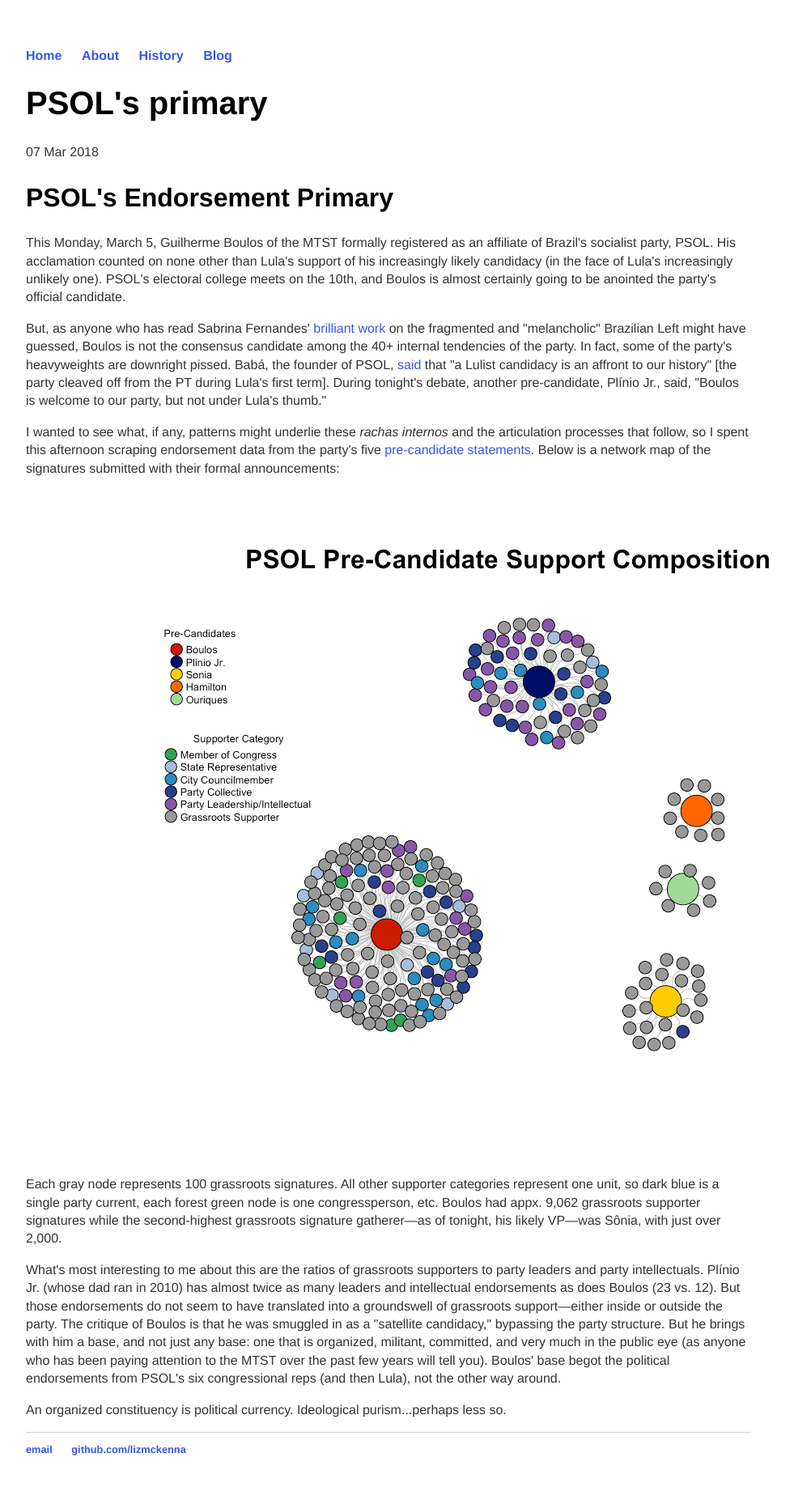
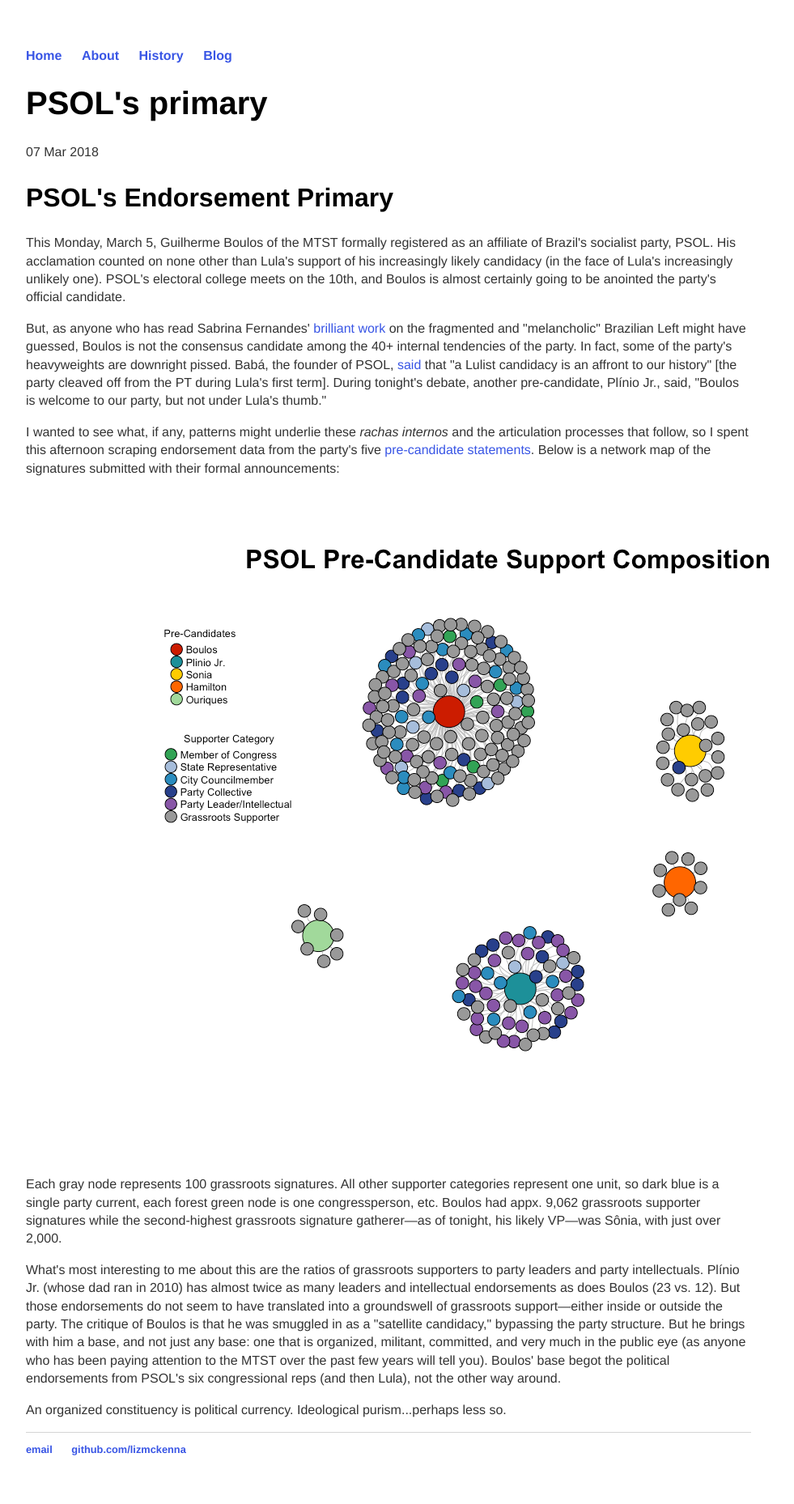
Before and after one commit to lizmckenna/elizabethmckenna.org, a Jekyll site: the page built from _posts/2018-03-07-psol-primary.md, in a window 1280 px wide. Shown: the whole page at 81% size, without its empty margins (160-1141 px from the left). Built offline with Jekyll 4.4.1, drawn with Linux system fonts in a browser that asks for light colours.

Commit message:
Update 2018-03-07-psol-primary.md

```diff
--- a/_posts/2018-03-07-psol-primary.md
+++ b/_posts/2018-03-07-psol-primary.md
@@ -12,7 +12,7 @@
 <p>I wanted to see what, if any, patterns might underlie these <i>rachas internos</i> and the articulation processes that follow, so I spent this afternoon scraping endorsement data from the party's five <a href="http://www.psol50.org.br/pre-candidaturas-a-presidencia/">pre-candidate statements</a>. Below is a network map of the signatures submitted with their formal announcements:</p>
 <br>
 <br>
- ![alt text](https://lizmckenna.github.io/images/180307_psol_english.png "Logo Title Text 1")
+ ![alt text](https://lizmckenna.github.io/images/180307_psol_eng.png "Logo Title Text 1")
 <br>
 <p>Each gray node represents 100 grassroots signatures. All other supporter categories represent one unit, so dark blue is a single party current, each forest green node is one congressperson, etc. Boulos had appx. 9,062 grassroots supporter signatures while the second-highest grassroots signature gatherer—as of tonight, his likely VP—was Sônia, with just over 2,000.</p>
 
```
